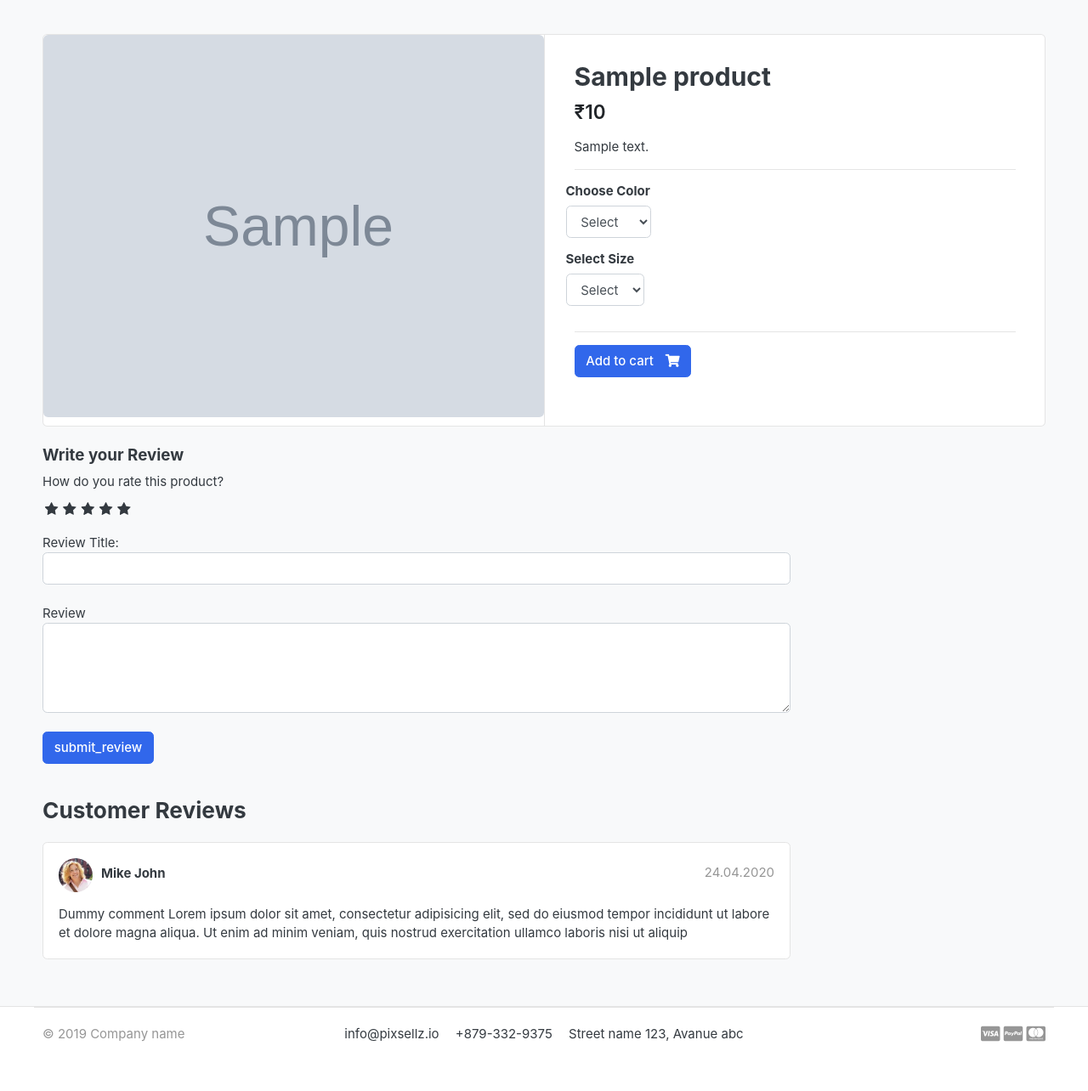
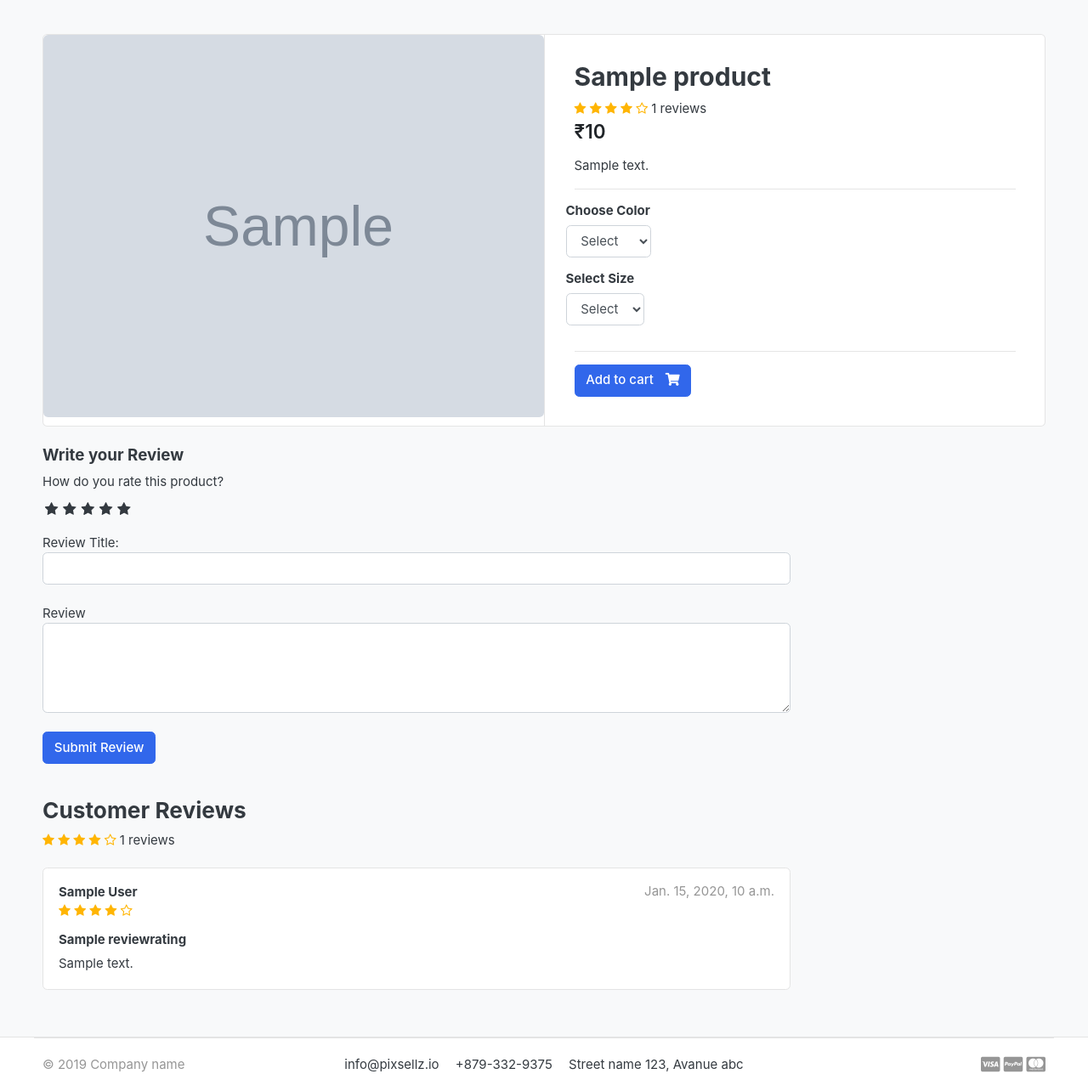
Before and after one commit to MidhunMohan81118/Ecom_Django, a Django app: a page that uses templates/store/product_details.html in a window 1280 px wide. Shown: the part 118-1402 px from the top of the page at 85% size. Before the commit the page ends 1344 px from the top, so only its background shows below. Run offline with Django 3.2, Linux system fonts and the light colour scheme; a user stored in the database is signed in; tables that the repository leaves empty hold one stand-in row (values such as "Sample post"); grey boxes marked "Sample" are stand-in pictures; some libraries are stand-ins or nearby versions; some web fonts are replaced.

Commit message:
Adding review and rating

```diff
--- a/Accounts/models.py
+++ b/Accounts/models.py
@@ -54,6 +54,9 @@ class Account(AbstractBaseUser):
 
     objects = MyAccountManager()  # Link the custom manager
 
+    def full_name(self):
+        return f"{self.first_name} {self.last_name}"
+
     def __str__(self):
         return self.email
 
--- a/Store/models.py
+++ b/Store/models.py
@@ -2,6 +2,7 @@ from django.db import models
 from Category.models import Category
 from django.urls import reverse
 from Accounts.models import Account
+from django.db.models import Avg,Count
 # Create your models here.
 
 class Product(models.Model):
@@ -21,6 +22,20 @@ class Product(models.Model):
 
     def __str__(self):
         return self.product_name
+
+    def averageRating(self):
+        reviews=ReviewRating.objects.filter(product=self,status=True).aggregate(average=Avg('rating'))
+        avg = 0
+        if reviews['average'] is not None:
+            avg = float(reviews['average'])
+        return avg
+
+    def countReview(self):
+        reviews=ReviewRating.objects.filter(product=self,status=True).aggregate(count=Count('id'))
+        count=0
+        if reviews['count'] is not None:
+            count = int(reviews['count'])
+        return count
 
 
 class VariationManager(models.Manager):
--- a/Store/views.py
+++ b/Store/views.py
@@ -43,14 +43,18 @@ def product_details(request,category_slug,product_slug):
     except Exception as e:
         raise e
 
-    try:
-        orderproduct = Order_Product.objects.filter(user=request.user,product_id=single_product.id).exists()
+    if request.user.is_authenticated:
+        try:
+            orderproduct = Order_Product.objects.filter(user=request.user,product_id=single_product.id).exists()
 
-    except Order_Product.DoesNotExist:
-        orderproduct=None
+        except Order_Product.DoesNotExist:
+            orderproduct=None
+    else:
+        orderproduct = None
 
     # Review details
     reviews=ReviewRating.objects.filter(product_id=single_product.id,status=True)
+
 
 
     context = {
--- a/templates/store/product_details.html
+++ b/templates/store/product_details.html
@@ -19,6 +19,17 @@
             {% csrf_token %}
             <article class="content-body">
               <h2 class="title">{{single_product.product_name}}</h2>
+
+              <div class="rating-star">
+                <span>
+                  <i class="fa fa-star{% if single_product.averageRating < 0.5 %}-o{% elif single_product.averageRating >= 0.5 and single_product.averageRating < 1 %}-half-o {% endif %}" style="color:#FFB503;" aria-hidden="true"></i>
+                  <i class="fa fa-star{% if single_product.averageRating < 1.5 %}-o{% elif single_product.averageRating >= 1.5 and single_product.averageRating < 2 %}-half-o {% endif %}" style="color:#FFB503;" aria-hidden="true"></i>
+                  <i class="fa fa-star{% if single_product.averageRating < 2.5 %}-o{% elif single_product.averageRating >= 2.5 and single_product.averageRating < 3 %}-half-o {% endif %}" style="color:#FFB503;" aria-hidden="true"></i>
+                  <i class="fa fa-star{% if single_product.averageRating < 3.5 %}-o{% elif single_product.averageRating >= 3.5 and single_product.averageRating < 4 %}-half-o {% endif %}" style="color:#FFB503;" aria-hidden="true"></i>
+                  <i class="fa fa-star{% if single_product.averageRating < 4.5 %}-o{% elif single_product.averageRating >= 4.5 and single_product.averageRating < 5 %}-half-o {% endif %}" style="color:#FFB503;" aria-hidden="true"></i>
+                </span> <span> {{ single_product.countReview }} reviews</span>
+              </div>
+
 
               <div class="mb-3">
                 <var class="price h4">₹{{single_product.price}}</var>
@@ -77,6 +88,7 @@
         <form action="{% url 'review_submiting' single_product.id %}" method="POST">
           {% csrf_token %}
           <h5>Write your Review</h5>
+
           <div>
 
             <label>How do you rate this product?</label>
@@ -101,7 +113,11 @@
             <textarea name="review" rows=4 class="form-control"></textarea>
             <br>
             {% if user.is_authenticated %}
-            <input type="submit" value="submit_review" class="btn btn-primary">
+              {% if orderproduct %}
+                <input type="submit" value="Submit Review" class="btn btn-primary">
+              {% else %}
+                <p>You must Purchase the product to post review!</p>
+              {% endif %}
             {% else %}
             <p>You must be logged in to post a review <span><a href="{% url 'user_login' %}">Login Now</a></span></p>
             {% endif %}
@@ -111,26 +127,42 @@
         <br>
         <header class="section-heading">
           <h3>Customer Reviews</h3>
+          <div class="rating-star">
+            <span>
+              <i class="fa fa-star{% if single_product.averageRating < 0.5 %}-o{% elif single_product.averageRating >= 0.5 and single_product.averageRating < 1 %}-half-o {% endif %}" style="color:#FFB503;" aria-hidden="true"></i>
+              <i class="fa fa-star{% if single_product.averageRating < 1.5 %}-o{% elif single_product.averageRating >= 1.5 and single_product.averageRating < 2 %}-half-o {% endif %}" style="color:#FFB503;" aria-hidden="true"></i>
+              <i class="fa fa-star{% if single_product.averageRating < 2.5 %}-o{% elif single_product.averageRating >= 2.5 and single_product.averageRating < 3 %}-half-o {% endif %}" style="color:#FFB503;" aria-hidden="true"></i>
+              <i class="fa fa-star{% if single_product.averageRating < 3.5 %}-o{% elif single_product.averageRating >= 3.5 and single_product.averageRating < 4 %}-half-o {% endif %}" style="color:#FFB503;" aria-hidden="true"></i>
+              <i class="fa fa-star{% if single_product.averageRating < 4.5 %}-o{% elif single_product.averageRating >= 4.5 and single_product.averageRating < 5 %}-half-o {% endif %}" style="color:#FFB503;" aria-hidden="true"></i>
+            </span><span> {{ single_product.countReview }} reviews</span>
+          </div>
         </header>
         {% for review in reviews %}
           <article class="box mb-3">
             <div class="icontext w-100">
-            <img
+              {% comment %} <img
                 src="{% static './images/avatars/avatar1.jpg' %}"
                 class="img-xs icon rounded-circle"
-            />
+              /> {% endcomment %}
               <div class="text">
-              <span class="date text-muted float-md-right">24.04.2020 </span>
-              <h6 class="mb-1">Mike John</h6>
+                <span class="date text-muted float-md-right">{{review.updated_at}}</span>
+                <h6 class="mb-1">{{review.user.full_name}}</h6>
+                <div class="rating-star">
+                  <span>
+                    <i class="fa fa-star{% if review.rating == 0.5 %}-half-o{% elif review.rating < 1 %}-o {% endif %}" style="color:#FFB503;" aria-hidden="true"></i>
+                    <i class="fa fa-star{% if review.rating == 1.5 %}-half-o{% elif review.rating < 2 %}-o {% endif %}" style="color:#FFB503;" aria-hidden="true"></i>
+                    <i class="fa fa-star{% if review.rating == 2.5 %}-half-o{% elif review.rating < 3 %}-o {% endif %}" style="color:#FFB503;" aria-hidden="true"></i>
+                    <i class="fa fa-star{% if review.rating == 3.5 %}-half-o{% elif review.rating < 4 %}-o {% endif %}" style="color:#FFB503;" aria-hidden="true"></i>
+                    <i class="fa fa-star{% if review.rating == 4.5 %}-half-o{% elif review.rating < 5 %}-o {% endif %}" style="color:#FFB503;" aria-hidden="true"></i>
+                  </span>
+                </div>
               </div>
             </div>
             <!-- icontext.// -->
             <div class="mt-3">
+              <h6>{{review.subject}}</h6>
               <p>
-              Dummy comment Lorem ipsum dolor sit amet, consectetur adipisicing
-              elit, sed do eiusmod tempor incididunt ut labore et dolore magna
-              aliqua. Ut enim ad minim veniam, quis nostrud exercitation ullamco
-              laboris nisi ut aliquip
+                {{review.review}}
               </p>
             </div>
           </article>
```
Lines whose indentation alone changed are shown as unchanged.
